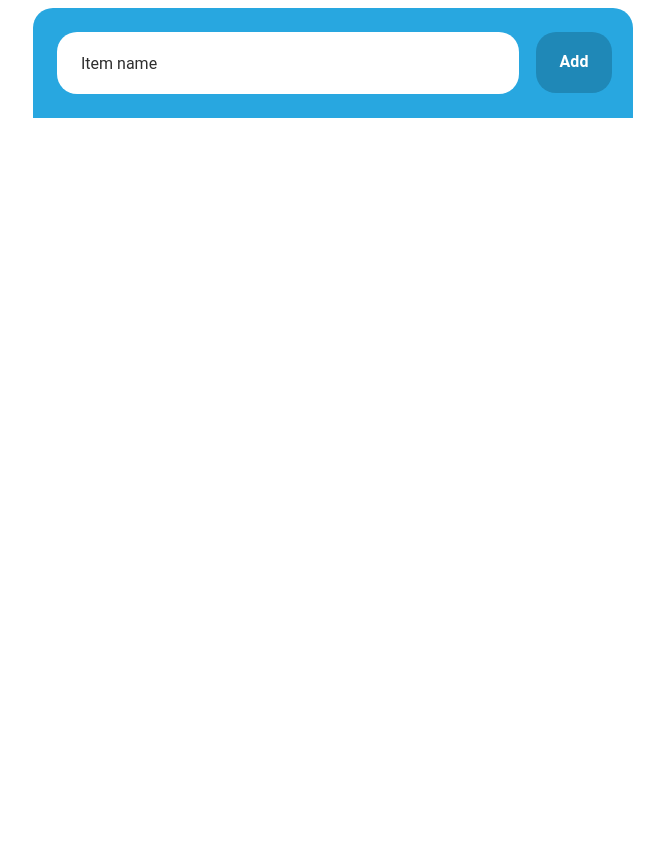
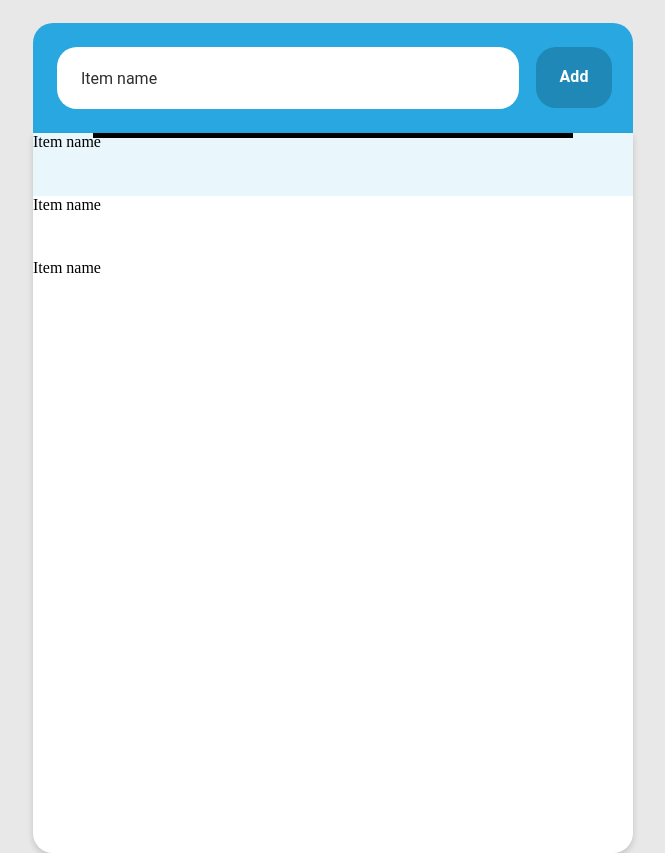
Before and after one commit to Cesniux/to-do-app, a plain HTML site: page index.html in a window 1280 px wide. Shown: the whole page, without its empty margins (307-972 px from the left). Before the commit the page ends 800 px from the top, so only its background shows below. Drawn offline with Linux system fonts and the light colour scheme.

Commit message:
Tyring to make borders with shorter length

```diff
--- a/index.html
+++ b/index.html
@@ -8,12 +8,28 @@
 
 </head>
 <body>
+
 <div class="top">
   <div class="input-window">
     <div class="input-text"><span>Item name</span></div>
   </div>
     <div class="add"><span>Add</span></div>
   </div>
+
+<div class="bottom">
+  <div class="box a">
+    Item name
+  </div>
+
+  <div class="box b">
+    Item name
+  </div>
+  <div id="bottom-border"></div>
+  <div class="box c">
+    Item name
+  </div>
+
+</div>
 </div>
 </body>
 </html>
--- a/style.css
+++ b/style.css
@@ -1,5 +1,11 @@
+body {
+  background-color: #E8E8E8;
+}
+
 .top {
   margin: auto;
+  position: relative;
+  top: 15px;
   width: 600px;
   height: 110px;
   background-color: #28A7E0;
@@ -47,3 +53,33 @@
 span {
   font-family: Roboto;
 }
+
+.bottom {
+  margin: 0 auto;
+  position: relative;
+  top: 15px;
+  display: grid;
+  grid-template-rows: repeat(3, 63px);
+
+  width: 600px;
+  height: 720px;
+  box-shadow: 0px 3px 6px #00000029;
+  background-color: #FFFFFF;
+  border-radius: 0px 0px 20px 20px;
+}
+
+.a {
+  grid-area: 1 / 1 / 2 / 1;
+  background-color: #28A7E01A;
+}
+
+.box {
+
+}
+
+#bottom-border {
+  border-bottom: 5px solid #000000;
+  position: absolute;
+  left: 10%;
+  right: 10%;
+}
```
